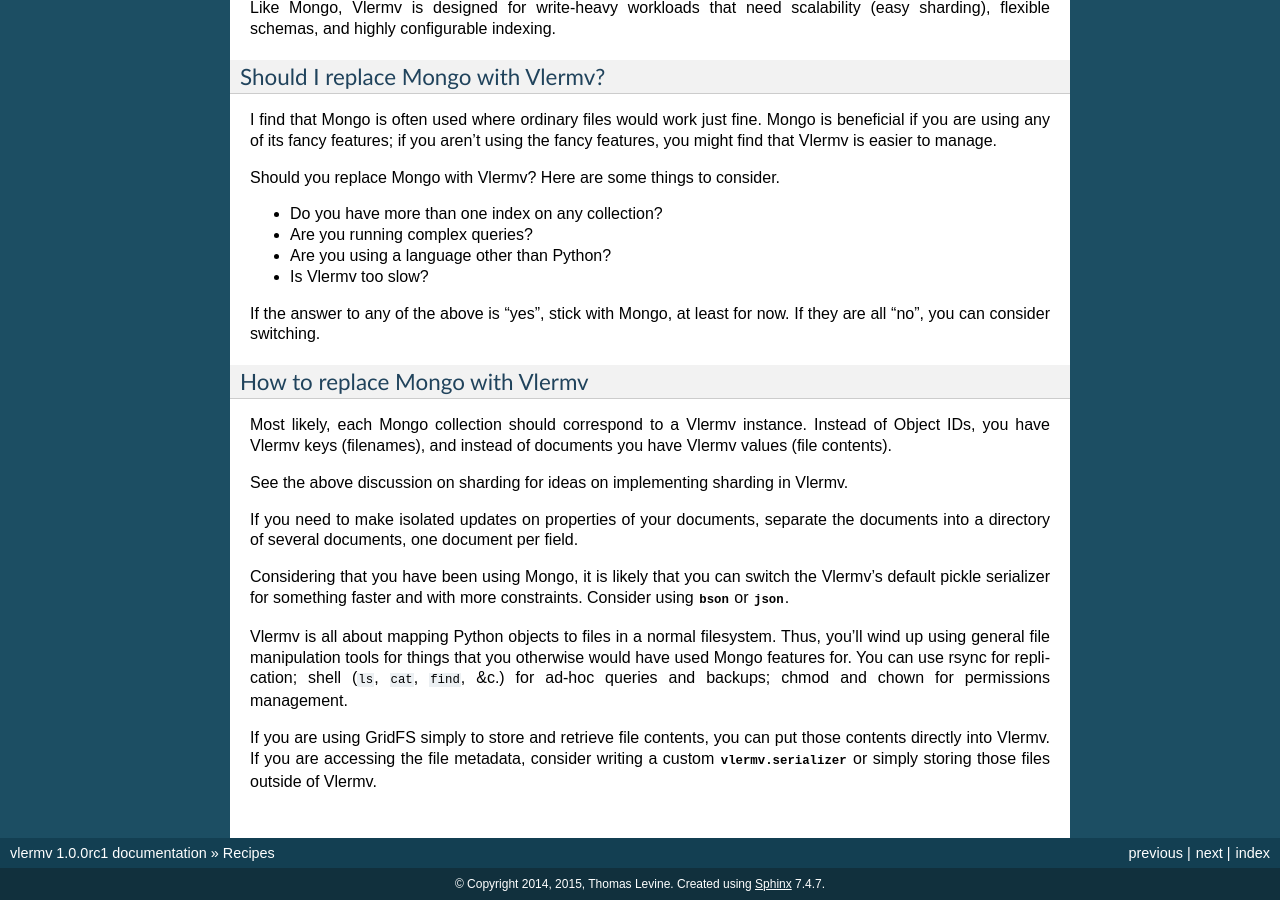
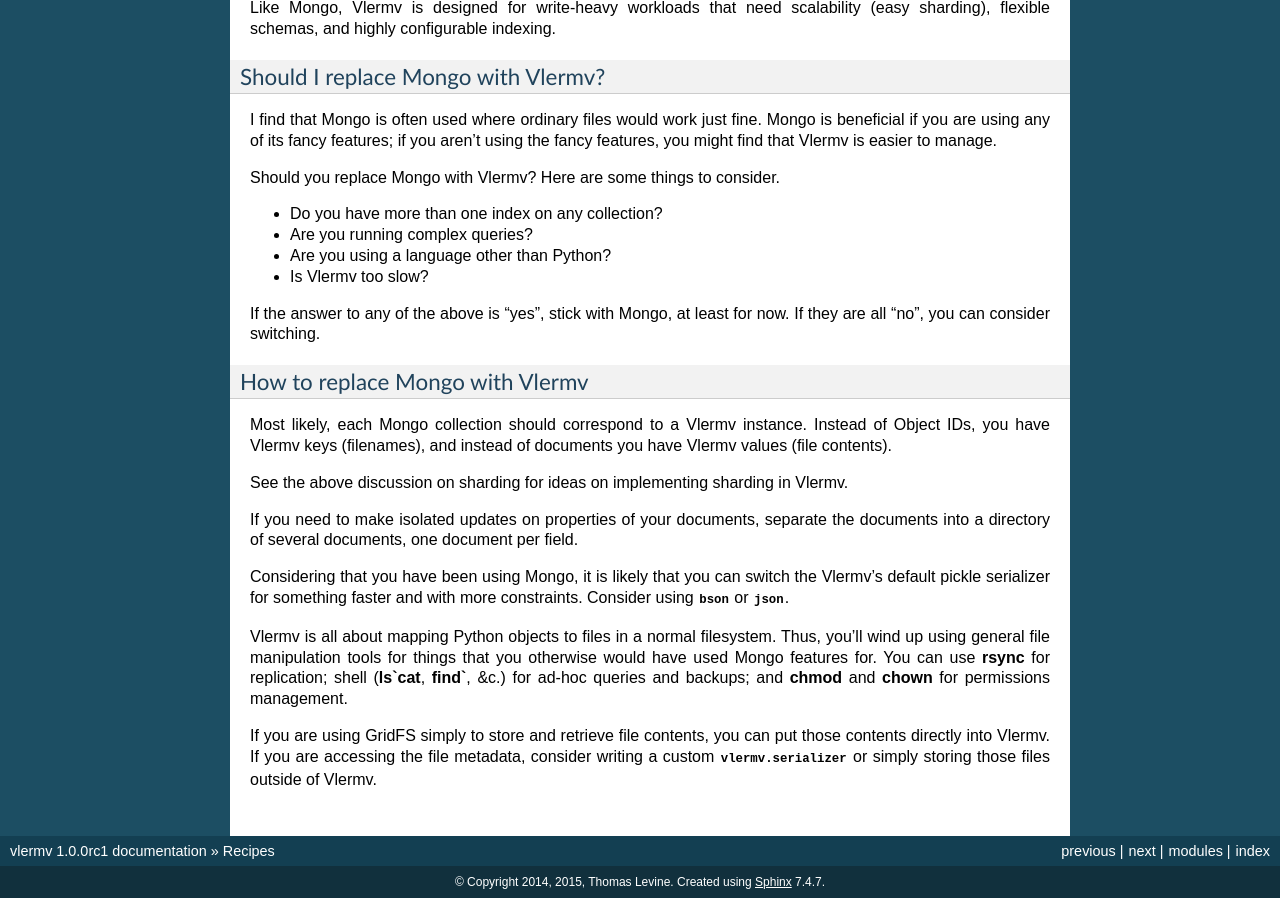
Before and after one commit to tlevine/vlermv, a Sphinx documentation site: the page built from docs/recipes.rst, in a window 1280 px wide and 900 px high, scrolled down 1089 px. Built offline with Sphinx 7.4.7, drawn with Linux system fonts in a browser that asks for light colours.

Commit message:
more ReST

```diff
--- a/docs/recipes.rst
+++ b/docs/recipes.rst
@@ -94,9 +94,11 @@
 
 Vlermv is all about mapping Python objects to files in a normal filesystem.
 Thus, you'll wind up using general file manipulation tools for things that
-you otherwise would have used Mongo features for. You can use rsync for
-replication; shell (``ls``, ``cat``, ``find``, &c.) for ad-hoc queries and
-backups; chmod and chown for permissions management.
+you otherwise would have used Mongo features for.
+You can use :command:`rsync` for replication;
+shell (:command:`ls``:command:`cat`, :command:`find``, &c.)
+for ad-hoc queries and backups; and
+:command:`chmod` and :command:`chown` for permissions management.
 
 If you are using GridFS simply to store and retrieve file contents, you
 can put those contents directly into Vlermv. If you are accessing the file
--- a/docs/serializers.rst
+++ b/docs/serializers.rst
@@ -133,6 +133,8 @@
 ------------------------------------
 The following serializers are included.
 
+.. py:module:: vlermv.serializers
+
 ``vlermv.serializers.identity_str``
     Write raw strings to files.
 ``vlermv.serializers.identity_bytes``
--- a/docs/vlermv.rst
+++ b/docs/vlermv.rst
@@ -10,12 +10,15 @@
 Items are files
 ~~~~~~~~~~~~~~~~~
 The keys correspond to file names, and the values get serialized to files.
-The default serialization is pickle. ::
+The default serialization is :py:mod:`pickle`. ::
 
     vlermv['filename'] = range(100)
 
     import pickle
     range(100) == pickle.load(open('/tmp/a-directory/filename', 'rb'))
+
+(Default serialization is technically :py:class:`vlermv.serializers.pickle`,
+but it's pretty much the same thing as :py:mod:`pickle`.)
 
 Get and delete
 ~~~~~~~~~~~~~~~~~
```
Also changed, not shown: docs/history.rst (+3 -6 lines).
